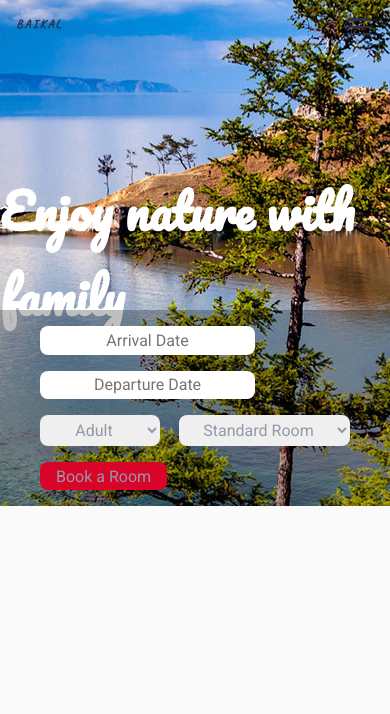
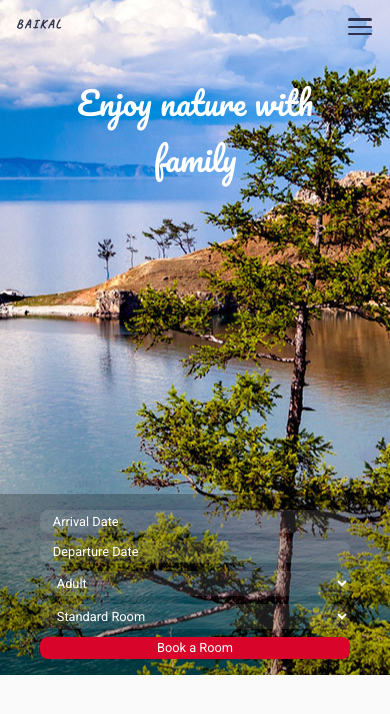
Before and after one commit to zillomoons/BaikalGuesthouse, a plain HTML site: page index.html in a window 390 px wide. Shown: the top 714 px of the page. Drawn offline with Linux system fonts and the light colour scheme; a web font is replaced by a local one.

Commit message:
mobile hero section

```diff
--- a/index.html
+++ b/index.html
@@ -36,15 +36,13 @@
             <h1>Enjoy nature with family</h1>
             <div class="booking-row">
                 <form action="/somewhere" id="booking-form">
-                    <label for="arrival_date">
-                        <input class="booking_input" id="arrival_date" name="arrival_date" type="text"
-                            onfocus="(this.type='date')" placeholder="Arrival Date">
-                    </label>
-                    <label for="departure_date">
-                        <input class="booking_input" id="departure_date" name="departure_date" type="text"
-                            onfocus="(this.type='date')" placeholder="Departure Date">
-                    </label>
-                    <label for="adults">
+                    <label class="sr-only" for="arrival_date">Arrival date</label>
+                    <input class="booking_input" id="arrival_date" name="arrival" type="text"
+                        placeholder="Arrival Date">
+                    <label class="sr-only" for="departure_date">Departure date</label>
+                    <input class="booking_input" id="departure_date" name="departure" type="text"
+                        placeholder="Departure Date">
+                    <label class="sr-only" for="adults">Quantity of adults</label>
                     <select class="booking_input" name="adults" id="adults" required>
                         <option disabled selected>Adult</option>
                         <option value="1">1 Adult</option>
@@ -53,8 +51,7 @@
                         <option value="4">4 Adult</option>
                         <option value="5+">5+ Adults</option>
                     </select>
-                    </label>
-                    <label for="rooms">
+                    <label class="sr-only" for="rooms">Type of room</label>
                     <select class="booking_input" name="rooms" id="rooms" required>
                         <option selected disabled>Room</option>
                         <option selected value="standard">Standard Room</option>
@@ -62,7 +59,6 @@
                         <option value="four">Dorm 4</option>
                         <option value="six">Dorm 6</option>
                     </select>
-                    </label>
                     <button class="booking_input" id="cta">Book a Room</button>
                 </form>
             </div>
--- a/scss/_global.scss
+++ b/scss/_global.scss
@@ -10,3 +10,14 @@ body {
     color: $darkBlue;
 
 }
+
+.sr-only {
+    border: 0;
+    clip: rect(0 0 0 0);
+    height: 1px;
+    margin: -1px;
+    overflow: hidden;
+    padding: 0;
+    position: absolute;
+    width: 1px;
+  }
--- a/scss/_hero.scss
+++ b/scss/_hero.scss
@@ -2,12 +2,12 @@
 .banner {
     position: relative;
     width: 100%;
-    height: 60vh;
+    height: 80vh;
     background: url(/images/1920x1080.jpg) center center no-repeat;
-    display: flex;
-    flex-direction: column;
-    justify-content: center;
-    align-items: center;
+    //display: flex; --for tablet & desktop
+    //flex-direction: column;
+    //justify-content: center;
+    //align-items: center;
     color: $white;
 
     // @media (min-width: $large) {
@@ -25,25 +25,39 @@
 
 #booking-form {
     display: flex;
-    flex-wrap: wrap;
+    flex-direction: column;
     justify-content: space-between;
     align-items: center;
-    gap: 1em;
+    width: 100%;
+    gap: 0.5em;
 
 }
 .booking_input {
+    background: rgba(255, 255, 255, .1);
+    min-width: 100%;
+    border-radius: 8px;
+    padding: 0.3em 1em;
+    color: $white;
     font-size: 0.8em;
-    border-radius: 8px;
-    padding:  0.3em 1em;
-    color: $grayishBlue;
-    font-size: 1em;
     border: none;
-    text-align: center;
+    text-align: left;
 }
+::placeholder { /* Chrome, Firefox, Opera, Safari 10.1+ */
+    color: $white;
+    opacity: 1; /* Firefox */
+  }
+option {
+    color: $darkBlue;
+}
+
 #cta {
     background-color: #d90429;
+    text-align: center;
 }
 h1 {
     font-family: $fontHero;
-    font-size: 3em;
+    font-size: 2em;
+    font-weight: 100;
+    padding: 2.3em 1em 0;
+    text-align: center;
 }
```
Also changed, not shown: scss/styles.css, 1 other file. Lines whose indentation alone changed are shown as unchanged.
